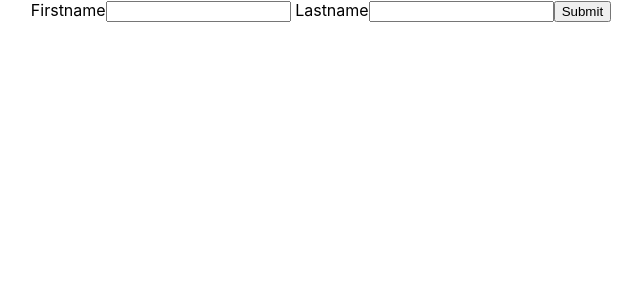
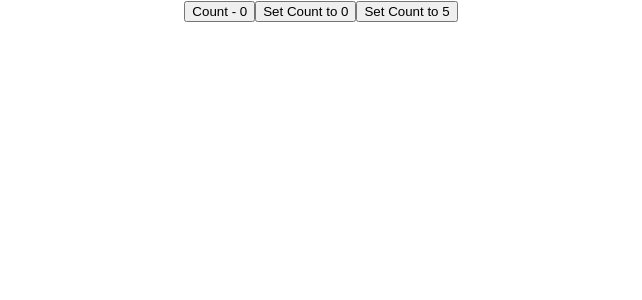
Before and after one commit to NhyNhyNguyen/react_tutorial, a React (Create React App) app: page / in a window 1280 px wide. Shown: the top 300 px of the page, without its empty margins (319-961 px from the left). Built offline with nearby package versions, Linux system fonts and the light colour scheme.

Commit message:
[render] useState

```diff
--- a/src/App.js
+++ b/src/App.js
@@ -1,20 +1,13 @@
 import './App.css';
 import React from 'react';
-import ParentComponent from './hook_components/callback/ParentComponent';
-import Counter from './hook_components/memo/Counter';
-import FocusInput from './hook_components/ref/FocusInput';
-import DocTitleOne from './hook_components/custom_hook/DocTitleOne';
-import DocTitleTwo from './hook_components/custom_hook/DocTitleOne';
-import CounterOne from './hook_components/custom_hook/CounterOne';
-import CounterTwo from './hook_components/custom_hook/CounterTwo';
-import UserForm from './hook_components/custom_hook/UserForm';
+import UseState from './render/component/UseState';
 
 
 function App() {
 
   return (
     <div className="App">
-      <UserForm></UserForm>
+      <UseState></UseState>
     </div>
   );
 }
--- a/src/index.js
+++ b/src/index.js
@@ -6,9 +6,7 @@ import reportWebVitals from './reportWebVitals';
 
 const root = ReactDOM.createRoot(document.getElementById('root'));
 root.render(
-    <StrictMode>
             <App />
-    </StrictMode>
 );
 
 // If you want to start measuring performance in your app, pass a function
--- /dev/null
+++ b/src/render/component/UseState.js
@@ -0,0 +1,15 @@
+import React, { useState } from 'react'
+
+function UseState() {
+    const [count, setCount] = useState(0)
+    console.log("UseState Render")
+    return (
+        <div>
+            <button onClick={() => setCount(c => c + 1) }>Count - {count}</button>
+            <button onClick={() => setCount(0) }>Set Count to 0</button>
+            <button onClick={() => setCount(5) }>Set Count to 5</button>
+        </div>
+    )
+}
+
+export default UseState
```
